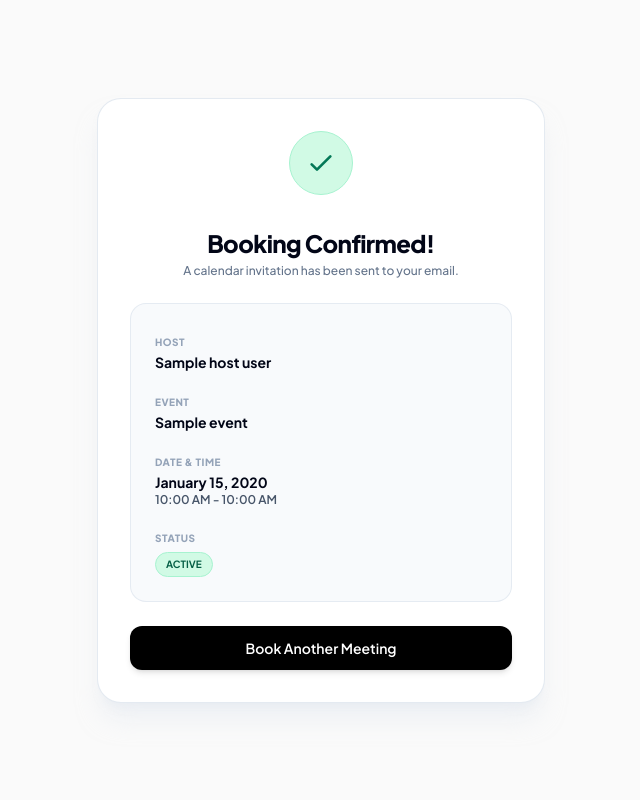
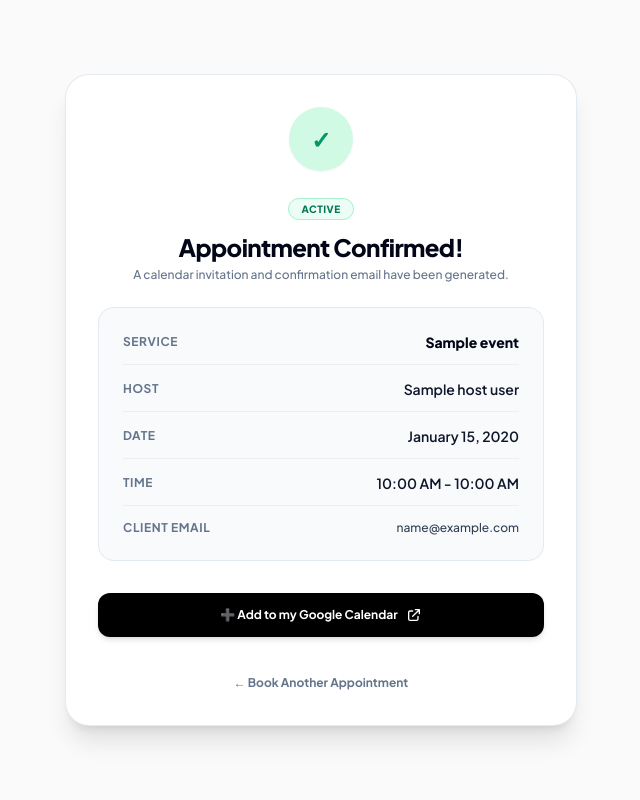
Before and after one commit to DibyenduCode/minical, a PHP site: the page made by templates/booking/confirmation.php in a window 1280 px wide. Shown: the whole page, without its empty margins (319-959 px from the left). Run offline with PHP 8.4, Linux system fonts and the light colour scheme; the template is opened without the code that fills it: most values are stand-ins (such as "Sample title", 1, 10 or a date in 2020); some libraries are stand-ins or nearby versions.

Commit message:
Auto-sync bookings with Google Calendar and add 1-click Add to Google Calendar button

```diff
--- a/templates/booking/confirmation.php
+++ b/templates/booking/confirmation.php
@@ -10,48 +10,70 @@
         body { font-family: 'Plus Jakarta Sans', sans-serif; }
     </style>
 </head>
-<body class="bg-[#fafafa] text-slate-900 min-h-screen flex items-center justify-center p-4">
-    <div class="w-full max-w-md bg-white border border-slate-200/90 rounded-3xl shadow-xl shadow-slate-200/50 p-8 text-center space-y-6">
-        <div class="inline-flex items-center justify-center w-16 h-16 bg-emerald-100 text-emerald-700 rounded-full border border-emerald-200 mb-2">
-            <svg class="w-8 h-8" fill="none" stroke="currentColor" viewBox="0 0 24 24">
-                <path stroke-linecap="round" stroke-linejoin="round" stroke-width="2" d="M5 13l4 4L19 7"></path>
-            </svg>
+<body class="bg-[#fafafa] text-slate-900 min-h-screen flex items-center justify-center p-4 selection:bg-black selection:text-white">
+    <div class="w-full max-w-lg bg-white border border-slate-200/90 rounded-3xl shadow-xl p-8 space-y-6 text-center">
+
+        <!-- Success Icon -->
+        <div class="w-16 h-16 bg-emerald-100 text-emerald-600 rounded-full flex items-center justify-center mx-auto text-2xl font-bold shadow-sm">
+            ✓
         </div>
 
         <div>
-            <h1 class="text-2xl font-extrabold text-slate-950 tracking-tight">Booking Confirmed!</h1>
-            <p class="text-slate-500 text-xs font-medium mt-1">A calendar invitation has been sent to your email.</p>
+            <span class="text-[10px] font-extrabold uppercase tracking-wider text-emerald-700 bg-emerald-50 px-3 py-1 rounded-full border border-emerald-200">
+                <?= ucfirst($booking['status']) ?>
+            </span>
+            <h1 class="text-2xl font-extrabold text-slate-950 tracking-tight mt-3">Appointment Confirmed!</h1>
+            <p class="text-xs text-slate-500 font-medium mt-1">A calendar invitation and confirmation email have been generated.</p>
         </div>
 
-        <div class="bg-slate-50 border border-slate-200/80 rounded-2xl p-6 text-left space-y-4">
-            <div>
-                <span class="text-[10px] font-extrabold text-slate-400 uppercase tracking-wider">Host</span>
-                <p class="font-bold text-slate-950 text-sm"><?= htmlspecialchars($hostUser['name']) ?></p>
+        <!-- Appointment Card -->
+        <div class="p-6 bg-slate-50 border border-slate-200/80 rounded-2xl text-left space-y-3.5">
+            <div class="flex items-center justify-between border-b border-slate-200/60 pb-3">
+                <span class="text-xs font-bold text-slate-500 uppercase tracking-wider">Service</span>
+                <span class="text-sm font-extrabold text-slate-950"><?= htmlspecialchars($event['name']) ?></span>
             </div>
 
-            <div>
-                <span class="text-[10px] font-extrabold text-slate-400 uppercase tracking-wider">Event</span>
-                <p class="font-bold text-slate-950 text-sm"><?= htmlspecialchars($event['name']) ?></p>
+            <div class="flex items-center justify-between border-b border-slate-200/60 pb-3">
+                <span class="text-xs font-bold text-slate-500 uppercase tracking-wider">Host</span>
+                <span class="text-sm font-semibold text-slate-900"><?= htmlspecialchars($hostUser['name']) ?></span>
             </div>
 
-            <div>
-                <span class="text-[10px] font-extrabold text-slate-400 uppercase tracking-wider">Date & Time</span>
-                <p class="font-bold text-slate-950 text-sm"><?= date('F j, Y', strtotime($booking['booking_date'])) ?></p>
-                <p class="text-xs font-semibold text-slate-600"><?= date('h:i A', strtotime($booking['start_time'])) ?> - <?= date('h:i A', strtotime($booking['end_time'])) ?></p>
+            <div class="flex items-center justify-between border-b border-slate-200/60 pb-3">
+                <span class="text-xs font-bold text-slate-500 uppercase tracking-wider">Date</span>
+                <span class="text-sm font-semibold text-slate-900"><?= date('F j, Y', strtotime($booking['booking_date'])) ?></span>
             </div>
 
-            <div>
-                <span class="text-[10px] font-extrabold text-slate-400 uppercase tracking-wider">Status</span>
-                <span class="block w-fit px-2.5 py-1 rounded-full text-[10px] font-bold bg-emerald-100 text-emerald-800 border border-emerald-200 uppercase mt-1">
-                    <?= htmlspecialchars($booking['status']) ?>
-                </span>
+            <div class="flex items-center justify-between border-b border-slate-200/60 pb-3">
+                <span class="text-xs font-bold text-slate-500 uppercase tracking-wider">Time</span>
+                <span class="text-sm font-semibold text-slate-900"><?= date('h:i A', strtotime($booking['start_time'])) ?> - <?= date('h:i A', strtotime($booking['end_time'])) ?></span>
+            </div>
+
+            <div class="flex items-center justify-between">
+                <span class="text-xs font-bold text-slate-500 uppercase tracking-wider">Client Email</span>
+                <span class="text-xs font-medium text-slate-700"><?= htmlspecialchars($booking['customer_email']) ?></span>
             </div>
         </div>
 
-        <a href="<?= APP_URL ?>/u/<?= htmlspecialchars($hostUser['username']) ?>"
-           class="inline-block w-full py-3 px-4 bg-black hover:bg-slate-800 text-white font-semibold text-sm rounded-xl shadow-md transition-all">
-            Book Another Meeting
-        </a>
+        <!-- Google Calendar Integration Button & Badge -->
+        <div class="space-y-3 pt-2">
+            <?php if (!empty($googleConnected)): ?>
+                <div class="bg-blue-50 border border-blue-200 p-3 rounded-2xl flex items-center justify-center gap-2 text-blue-800 text-xs font-bold">
+                    <span>📅 Auto-synced with Host's Google Calendar</span>
+                </div>
+            <?php endif; ?>
+
+            <a href="<?= $googleCalendarUrl ?>" target="_blank"
+               class="w-full py-3.5 px-4 bg-black hover:bg-slate-800 text-white font-bold text-xs rounded-xl shadow-md transition-all flex items-center justify-center gap-2">
+                <span>➕ Add to my Google Calendar</span>
+                <svg class="w-4 h-4" fill="none" stroke="currentColor" viewBox="0 0 24 24"><path stroke-linecap="round" stroke-linejoin="round" stroke-width="2" d="M10 6H6a2 2 0 00-2 2v10a2 2 0 002 2h10a2 2 0 002-2v-4M14 4h6m0 0v6m0-6L10 14"></path></svg>
+            </a>
+        </div>
+
+        <div class="pt-2">
+            <a href="<?= APP_URL ?>/u/<?= htmlspecialchars($hostUser['username']) ?>" class="text-xs font-bold text-slate-500 hover:text-black transition-colors">
+                ← Book Another Appointment
+            </a>
+        </div>
     </div>
 </body>
 </html>
```
Also changed, not shown: app/controllers/PublicBookingController.php (+11 -3 lines), app/services/GoogleCalendarService.php (+44 -5 lines).
